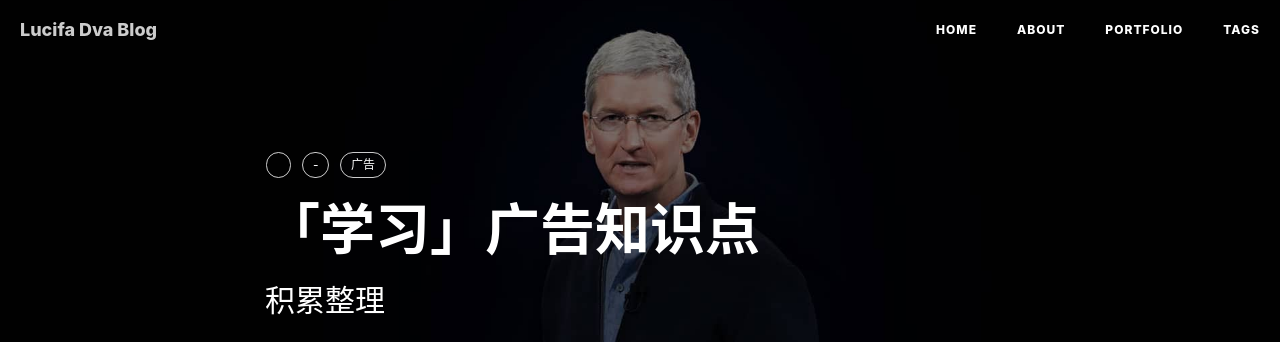
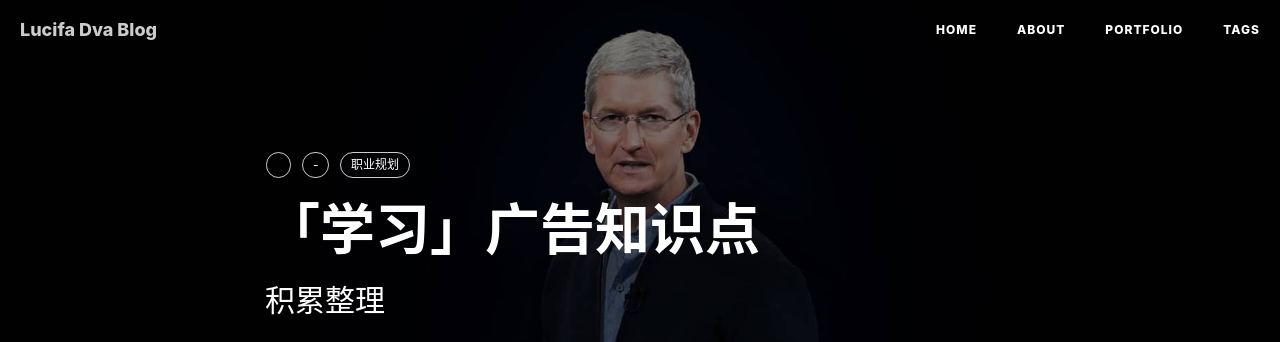
Before and after one commit to LucifaDva/lucifadva.github.com, a Jekyll site: the page built from _posts/2017-03-28-ad-knowledge-2017.markdown, in a window 1280 px wide and 1400 px high. Shown: the top 342 px of the window. Built offline with Jekyll 4.4.1, drawn with Linux system fonts in a browser that asks for light colours; nearby versions of some CDN libraries; comment, search, counter and statistics services are not loaded.

Commit message:
Update 2017-03-28-ad-knowledge-2017.markdown

```diff
--- a/_posts/2017-03-28-ad-knowledge-2017.markdown
+++ b/_posts/2017-03-28-ad-knowledge-2017.markdown
@@ -6,7 +6,7 @@ date:       2017-03-28 21:00:00
 author:     "Lucifa Dva"
 header-img: "img/post-bg-apple-event-2015.jpg"
 tags:
-    - 广告
+    - 职业规划
 ---
 
 
```
